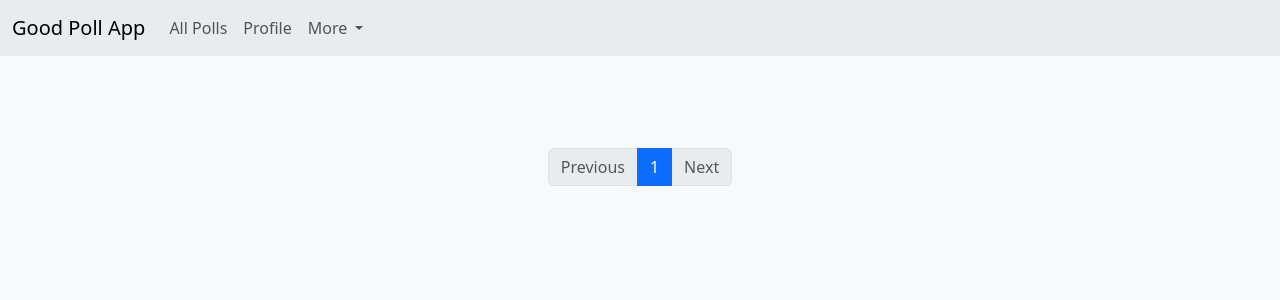
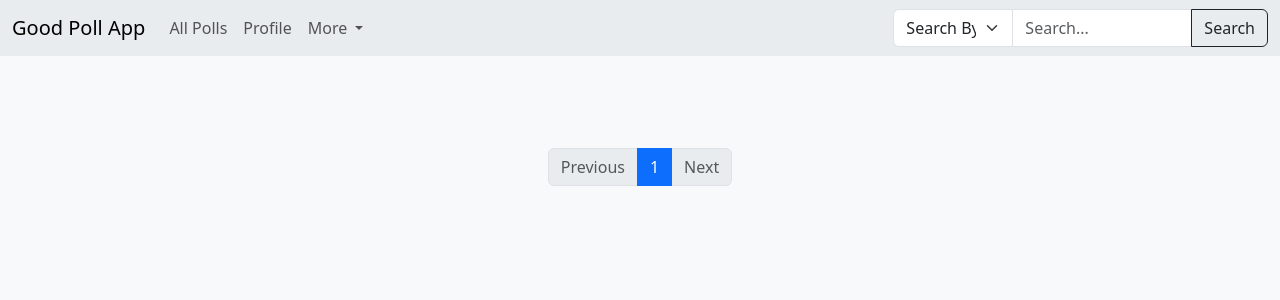
Before and after one commit to Samarthh2601/Polls-Django, a Django app: page / in a window 1280 px wide. Shown: the top 300 px of the page. Run offline with Django 5.2, Linux system fonts and the light colour scheme; the visitor is signed in with stand-in values (Sample User, id 1); data that the repository does not hold is empty.

Commit message:
Add search

```diff
--- a/poll/static/poll/main.css
+++ b/poll/static/poll/main.css
@@ -38,3 +38,9 @@ body {
     background-color: #ffffff;
     font-size: 0.85rem;
 }
+.input-group .form-select {
+    max-width: 120px;
+}
+.input-group .form-control {
+    max-width: 180px;
+}
--- a/poll/templates/poll/base.html
+++ b/poll/templates/poll/base.html
@@ -31,6 +31,7 @@
           <li class="nav-item">
             <a class="nav-link" href="{% url 'profile' %}">Profile</a>
           </li>
+
           <li class="nav-item dropdown">
             <a class="nav-link dropdown-toggle" href="#" role="button" data-bs-toggle="dropdown" aria-expanded="false">
               More
@@ -53,6 +54,18 @@
           {% endif %}
 
         </ul>
+        <form class="d-flex ms-auto" role="search" method="get" action="{% url 'search' %}">
+          <div class="input-group">
+            <select class="form-select" name="search_type" aria-label="Search type" required>
+              <option value="" disabled selected>Search By</option>
+              <option value="poll">Poll</option>
+              <option value="choice">Choice</option>
+              <option value="user">User</option>
+            </select>
+            <input class="form-control" type="search" name="search_query" placeholder="Search..." aria-label="Search" required>
+            <button class="btn btn-outline-dark" type="submit">Search</button>
+          </div>
+        </form>
       </div>
     </div>
   </nav>
--- a/poll/templates/poll/view_poll.html
+++ b/poll/templates/poll/view_poll.html
@@ -31,6 +31,9 @@
                     <li class="list-group-item text-muted">No choices available.</li>
                 {% endfor %}
             </ul>
+            <div class="card-footer text-muted text-center">
+                Poll ends at: {{ poll.end_date }} | Expired: {{ expired }}
+            </div>
         </div>
     </div>
 </div>
--- a/poll/urls.py
+++ b/poll/urls.py
@@ -11,4 +11,5 @@ urlpatterns = [
     path('edit/', views.edit_poll, name="edit_poll"),
     path('expired/', views.display_expired_polls, name="expired_polls"),
     path('view/', views.view_poll, name="view_poll"),
+    path('search/', views.search, name="search"),
 ]
--- a/poll/views.py
+++ b/poll/views.py
@@ -30,8 +30,6 @@ def get_choice_obj(request: HttpRequest, use_id=True):
 
     if poll.end_date <= timezone.now():
         messages.error(request, "Poll has already ended.")
-        poll.active = False
-        poll.save()
         return False
 
     if use_id is True:
@@ -159,7 +157,9 @@ def view_poll(request: HttpRequest):
     if poll is False:
         return redirect("display_polls")
 
-    return render(request, "poll/view_poll.html", context={"poll": poll})
+    expired = True if poll.end_date <= timezone.now() else False
+
+    return render(request, "poll/view_poll.html", context={"poll": poll, "expired": expired})
 
 # --------------USER SPECIFIC VIEWS-------------------------
 
@@ -220,3 +220,31 @@ def add_vote(request: HttpRequest):
 
     messages.success(request, "Successfully voted!")
     return redirect("display_polls")
+
+@login_required
+def search(request: HttpRequest):
+    if request.method == "GET":
+        search_type = request.GET.get("search_type")
+
+        search_query = request.GET.get("search_query")
+        if not search_query or not search_type:
+            messages.error(request, "Please enter a valid query")
+            return redirect("display_polls")
+
+        if search_type == "poll":
+            polls = Poll.objects.filter(text__icontains=search_query).order_by("-pub_date")
+
+        elif search_type == "choice":
+            polls = Poll.objects.filter(choices__text__icontains=search_query).distinct().order_by("-pub_date")
+
+        elif search_type == "user":
+            polls = Poll.objects.filter(owner__username__icontains=search_query).order_by("-pub_date")
+
+        paginator = Paginator(polls, 6)
+        page_number = request.GET.get('page')
+        page_obj = paginator.get_page(page_number)
+
+        return render(request, 'poll/display_polls.html', context={"page_obj": page_obj})
+    else:
+        messages.error(request, "Invalid request method")
+        return redirect("display_polls")
```
Also changed, not shown: README.md.
